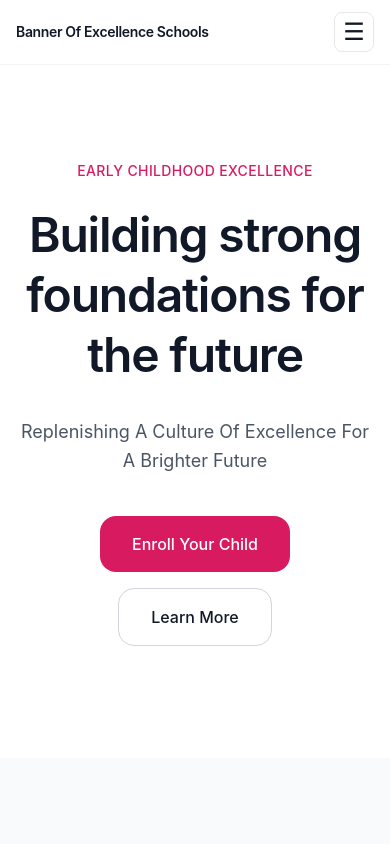
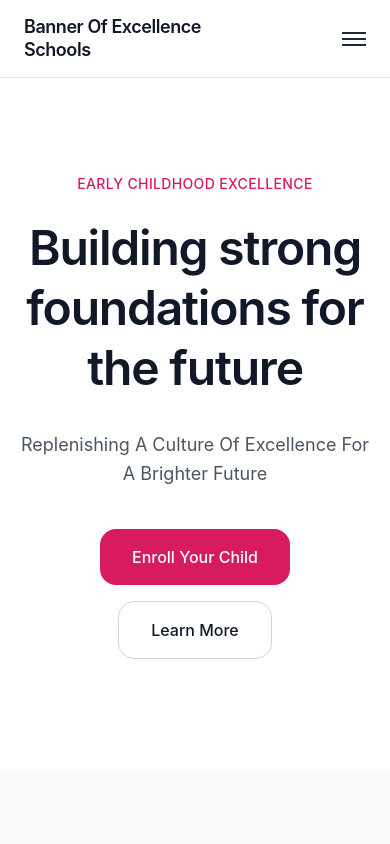
Before and after one commit to Josh-Fynly/school-website, a Next.js app: page / in a window 390 px wide. Shown: the top 844 px of the page. Built offline with nearby package versions, Linux system fonts and the light colour scheme.

Commit message:
Refactor Navbar component for improved structure

```diff
--- a/components/layout/Navbar.tsx
+++ b/components/layout/Navbar.tsx
@@ -1,109 +1,64 @@
 "use client";
 
+import { useState } from "react";
 import Link from "next/link";
-import { useState } from "react";
 import { school } from "@/lib/school";
 
 export default function Navbar() {
-  const [menuOpen, setMenuOpen] = useState(false);
+  const [open, setOpen] = useState(false);
 
   return (
-    <header className="sticky top-0 z-50 w-full border-b border-gray-100 bg-white/95 backdrop-blur">
-      <div className="max-w-7xl mx-auto px-4 sm:px-6">
-        <div className="flex items-center justify-between h-16">
-
-          {/* Logo */}
+    <header className="w-full border-b bg-white relative z-50">
+      <div className="max-w-6xl mx-auto flex items-center justify-between px-6 py-4">
+        {/* Brand */}
         <Link
           href="/"
-            className="max-w-[70%] sm:max-w-none"
+          className="text-lg sm:text-xl font-semibold tracking-tight leading-tight max-w-[70%]"
         >
-            <h1 className="text-sm sm:text-base md:text-lg font-semibold tracking-tight leading-tight text-gray-900">
-              {school?.name || "Banner Of Excellence Schools"}
-            </h1>
+          {school?.name ?? "Banner Of Excellence"}
         </Link>
 
-          {/* Desktop Navigation */}
-          <nav className="hidden md:flex items-center gap-8 text-sm font-medium text-gray-700">
-            <Link href="/" className="hover:text-black transition-colors">
-              Home
-            </Link>
-
-            <Link href="/about" className="hover:text-black transition-colors">
-              About
-            </Link>
-
-            <Link href="/programs" className="hover:text-black transition-colors">
-              Programs
-            </Link>
-
-            <Link href="/gallery" className="hover:text-black transition-colors">
-              Gallery
-            </Link>
-
-            <Link href="/contact" className="hover:text-black transition-colors">
-              Contact
-            </Link>
+        {/* Desktop Nav */}
+        <nav className="hidden md:flex gap-6 text-sm font-medium text-gray-700">
+          <Link href="/">Home</Link>
+          <Link href="/about">About</Link>
+          <Link href="/programs">Programs</Link>
+          <Link href="/gallery">Gallery</Link>
+          <Link href="/contact">Contact</Link>
         </nav>
 
-          {/* Mobile Menu Button */}
+        {/* Mobile Button */}
         <button
-            onClick={() => setMenuOpen(!menuOpen)}
-            className="md:hidden flex items-center justify-center w-10 h-10 rounded-lg border border-gray-200"
+          className="md:hidden flex flex-col gap-1"
+          onClick={() => setOpen(!open)}
           aria-label="Toggle Menu"
         >
-            <span className="text-2xl leading-none">
-              {menuOpen ? "×" : "☰"}
-            </span>
+          <span className="w-6 h-0.5 bg-gray-800"></span>
+          <span className="w-6 h-0.5 bg-gray-800"></span>
+          <span className="w-6 h-0.5 bg-gray-800"></span>
         </button>
       </div>
 
-        {/* Mobile Navigation */}
-        {menuOpen && (
-          <div className="md:hidden border-t border-gray-100 py-4">
-            <nav className="flex flex-col gap-4 text-sm font-medium text-gray-700">
-              <Link
-                href="/"
-                onClick={() => setMenuOpen(false)}
-                className="hover:text-black transition-colors"
-              >
+      {/* Mobile Menu */}
+      {open && (
+        <div className="md:hidden border-t bg-white px-6 py-4 space-y-4">
+          <Link onClick={() => setOpen(false)} href="/">
             Home
           </Link>
-
-              <Link
-                href="/about"
-                onClick={() => setMenuOpen(false)}
-                className="hover:text-black transition-colors"
-              >
+          <Link onClick={() => setOpen(false)} href="/about">
             About
           </Link>
-
-              <Link
-                href="/programs"
-                onClick={() => setMenuOpen(false)}
-                className="hover:text-black transition-colors"
-              >
+          <Link onClick={() => setOpen(false)} href="/programs">
             Programs
           </Link>
-
-              <Link
-                href="/gallery"
-                onClick={() => setMenuOpen(false)}
-                className="hover:text-black transition-colors"
-              >
+          <Link onClick={() => setOpen(false)} href="/gallery">
             Gallery
           </Link>
-
-              <Link
-                href="/contact"
-                onClick={() => setMenuOpen(false)}
-                className="hover:text-black transition-colors"
-              >
+          <Link onClick={() => setOpen(false)} href="/contact">
             Contact
           </Link>
-            </nav>
         </div>
       )}
-      </div>
     </header>
   );
 }
```
Lines whose indentation alone changed are shown as unchanged.
